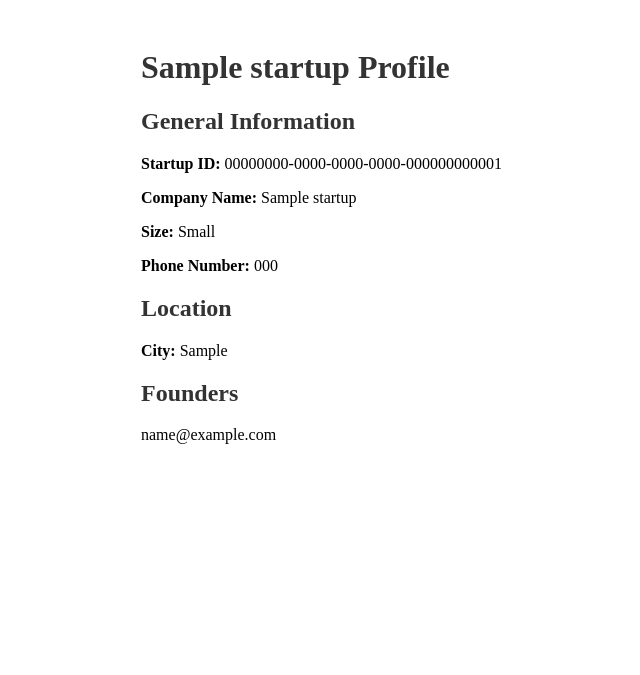
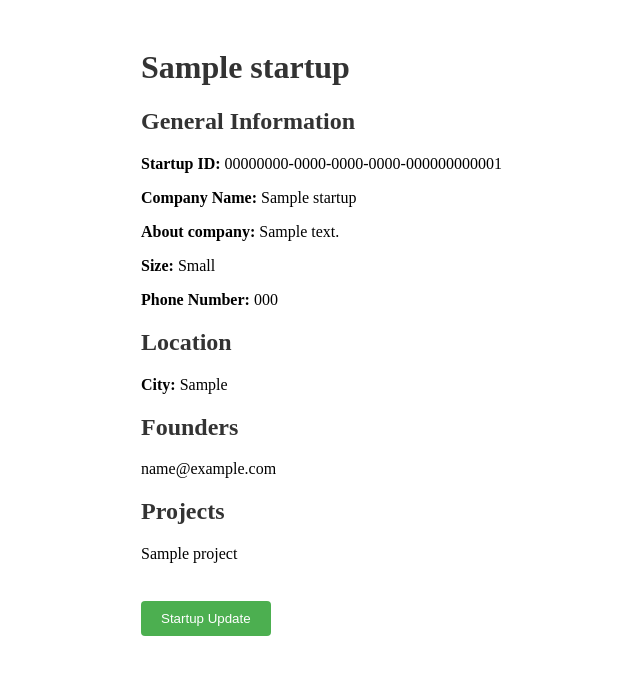
Before and after one commit to Project-Stage-Academy/ChNU-Practics-2024, a Django app: template src/templates/startup_profile.html in a window 1280 px wide. Shown: the top 675 px of the page, without its empty margins (99-739 px from the left). Run offline with Django 4.2, Linux system fonts and the light colour scheme; the template is opened without the code that fills it: values that come from a table or form of the project are taken from there, others are empty; tables that the repository leaves empty hold one stand-in row (values such as "Sample post").

Commit message:
11 Add create and update profile endpoints (#47)
---------

Co-authored-by: Ivan Tkachuk <git@tkachuk.email>
Co-authored-by: Ivan Tkachuk <116971836+ivtka@users.noreply.github.com>

```diff
--- a/src/apps/startups/admin.py
+++ b/src/apps/startups/admin.py
@@ -1,6 +1,7 @@
 from django.contrib import admin
 
-from .models import Startup
+from .models import Project, Startup
 
 
 admin.site.register(Startup)
+admin.site.register(Project)
--- a/src/apps/startups/models.py
+++ b/src/apps/startups/models.py
@@ -7,11 +7,33 @@ from django.utils import timezone
 from apps.users.models import Founder
 
 
+class Project(models.Model):
+    id = models.UUIDField(primary_key=True, default=uuid.uuid4, editable=False)
+    project_name = models.CharField("Project Name", max_length=64)
+    PROJECT_TYPE = (("P", "Project"), ("I", "Idea"))
+
+    project_type = models.CharField(
+        max_length=1,
+        choices=PROJECT_TYPE,
+        blank=True,
+        default="P",
+        help_text="Project type",
+    )
+    created_at = models.DateTimeField(default=timezone.now)
+    description = models.TextField("Description", max_length=500, blank=True)
+    media_url = models.ImageField(upload_to="images/", blank=True)
+
+    def __str__(self) -> str:
+        return self.project_name
+
+
 class Startup(models.Model):
     id = models.UUIDField(primary_key=True, default=uuid.uuid4, editable=False)
     company_name = models.CharField("Company Name", max_length=64)
+    bio = models.TextField("Bio", max_length=500, blank=True)
 
     founders = models.ManyToManyField(Founder)
+    projects = models.ManyToManyField(Project, blank=True)
 
     STARTUP_SIZE = (("S", "Small"), ("M", "Medium"), ("B", "Big"), ("L", "Large"))
 
@@ -36,6 +58,7 @@ class Startup(models.Model):
 
     location = models.CharField(max_length=255, blank=True)
 
+
     created_at = models.DateTimeField("Created", default=timezone.now)
     is_active = models.BooleanField(default=True)
 
--- a/src/apps/startups/serializers.py
+++ b/src/apps/startups/serializers.py
@@ -1,12 +1,13 @@
 from rest_framework import serializers
 
-from apps.users.serializers import FounderSerializer
+from apps.users.models import Founder
 
 from .models import Startup
 
 
 class StartupSerializer(serializers.ModelSerializer):
-    founders = FounderSerializer(many=True, read_only=True)
+    founders = serializers.PrimaryKeyRelatedField(queryset=Founder.objects.all(), many=True)
+
 
     class Meta:
         model = Startup
--- a/src/apps/startups/urls.py
+++ b/src/apps/startups/urls.py
@@ -1,7 +1,13 @@
 from django.urls import path
 from rest_framework import routers
 
-from .views import SearchStartupView, startup_profile_view, StartupViewSet
+from .views import (
+    SearchStartupView,
+    startup_profile_view,
+    StartupListAPIView,
+    StartupRetrieveUpdateAPIView,
+    StartupViewSet,
+)
 
 
 router = routers.DefaultRouter()
@@ -9,6 +15,8 @@ router.register("", StartupViewSet)
 
 
 urlpatterns = [
+    path("", StartupListAPIView.as_view(), name="startup_list"),
+    path("<uuid:pk>/update/", StartupRetrieveUpdateAPIView.as_view(), name="startup_update"),
     path("<uuid:pk>/", startup_profile_view, name="startup_profile"),
     path("search/", SearchStartupView.as_view(), name="search_startup"),
 ]
--- a/src/templates/startup_profile.html
+++ b/src/templates/startup_profile.html
@@ -3,7 +3,7 @@
 <head>
     <meta charset="UTF-8">
     <meta name="viewport" content="width=device-width, initial-scale=1.0">
-    <title>{{ startup.company_name }} Profile</title>
+    <title>{{ startup.company_name }}</title>
     <style>
         .container {
             max-width: 800px;
@@ -13,16 +13,28 @@
         h1, h2 {
             color: #333;
         }
+        .redirect-button{
+            background-color: #4CAF50;
+            color: white;
+            padding: 10px 20px;
+            border: none;
+            border-radius: 4px;
+            cursor: pointer;
+            float: left;
+            margin-top:20px;
+            text-decoration: none;
+        }
     </style>
 </head>
 <body>
     <div class="container">
-         <h1>{{ startup.company_name }} Profile</h1>
+         <h1>{{ startup.company_name }}</h1>
         <div class="row">
             <div class="col-md-6">
                 <h2>General Information</h2>
                 <p><strong>Startup ID:</strong> {{ startup.id }}</p>
                 <p><strong>Company Name:</strong> {{ startup.company_name }}</p>
+                <p><strong>About company:</strong> {{ startup.bio }}</p>
                 <p><strong>Size:</strong> {{ startup.get_size_display }}</p>
                 <p><strong>Phone Number:</strong> {{ startup.phone_number }}</p>
             </div>
@@ -46,7 +58,31 @@
             {% endif %}
 
             </div>
+            <div class="col-md-12">
+                <h2>Projects</h2>
+                {% if not startup.projects.all %}
+                 No Projects
+                {% else %}
+
+                {% for project in startup.projects.all %}
+                {{ project }}
+                <br><br>
+                {% endfor %}
+
+            {% endif %}
+
+            </div>
         </div>
+        <button id="redirectButton" class="redirect-button">Startup Update</button>
     </div>
+    <script>
+        document.addEventListener('DOMContentLoaded', () => {
+            const redirectButton = document.getElementById('redirectButton');
+
+            redirectButton.addEventListener('click', () => {
+                window.location.href = 'update';
+            });
+        });
+    </script>
 </body>
 </html>
```
Also changed, not shown: src/apps/startups/views.py (+13 -0 lines), src/apps/startups/migrations/0004_startup_bio.py (added), src/apps/startups/migrations/0005_project_startup_projects.py (added), src/apps/startups/migrations/0006_alter_project_project_name.py (added), src/apps/startups/migrations/0007_alter_project_description_alter_project_project_name.py (added), src/apps/startups/migrations/0008_alter_project_media_url.py (added), src/apps/startups/migrations/0009_alter_project_media_url.py (added), src/apps/startups/migrations/0010_merge_20240227_1708.py (added), src/apps/startups/migrations/0011_remove_project_type_project_project_type_and_more.py (added).
